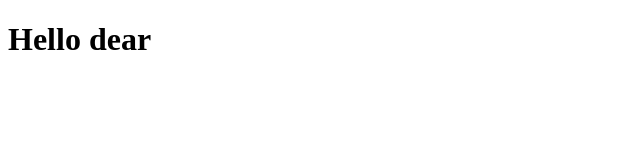
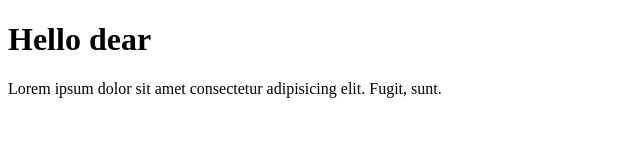
Before and after one commit to Nayem960/first-projects, a plain HTML site: page index.html in a window 1280 px wide. Shown: the whole page, without its empty margins (0-640 px from the left). Drawn offline with Linux system fonts and the light colour scheme.

Commit message:
p_tag_added

```diff
--- a/index.html
+++ b/index.html
@@ -9,6 +9,7 @@
 
 <body>
     <h1>Hello dear</h1>
+    <p>Lorem ipsum dolor sit amet consectetur adipisicing elit. Fugit, sunt.</p>
 </body>
 
 </html>
```
